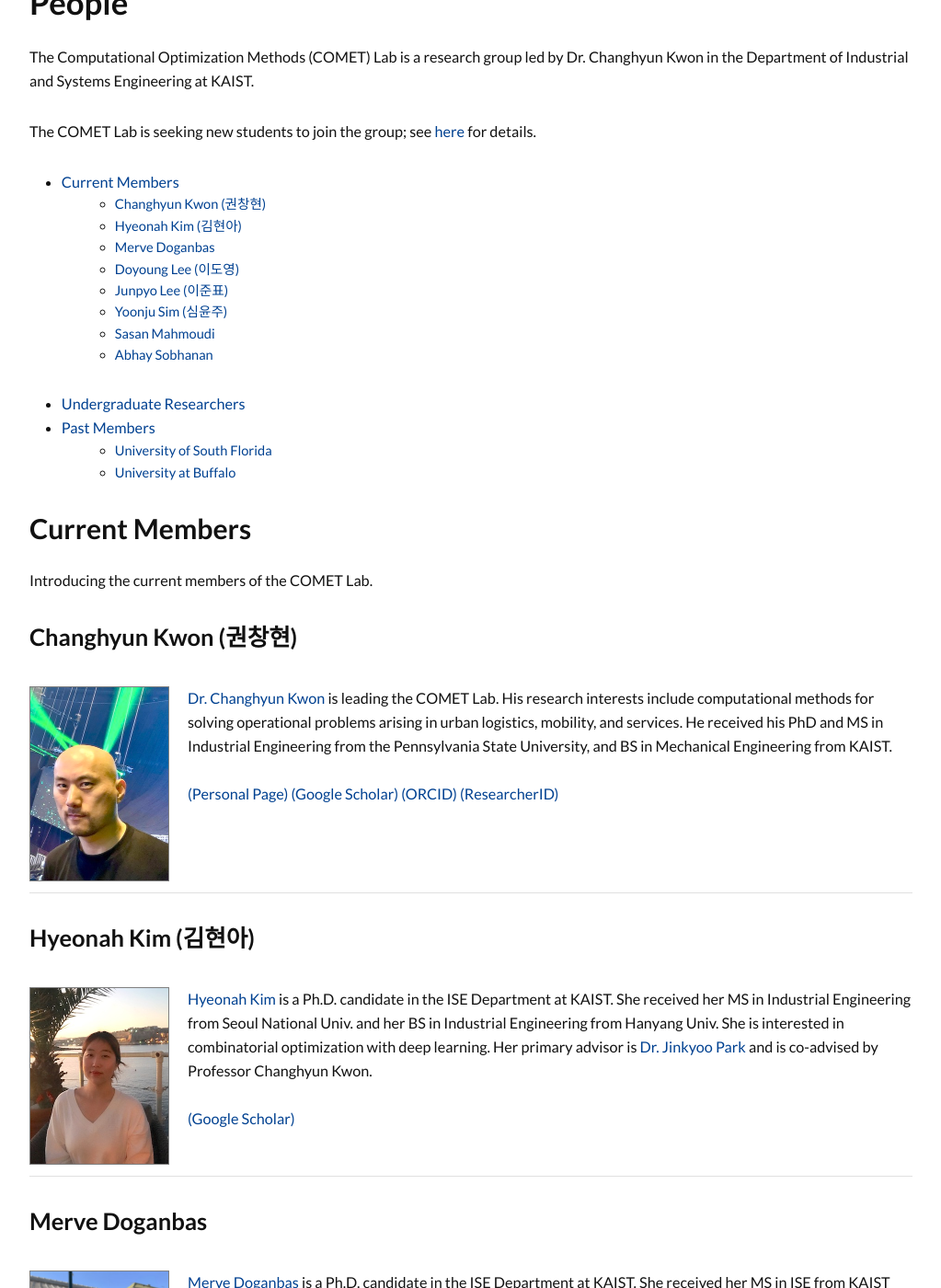
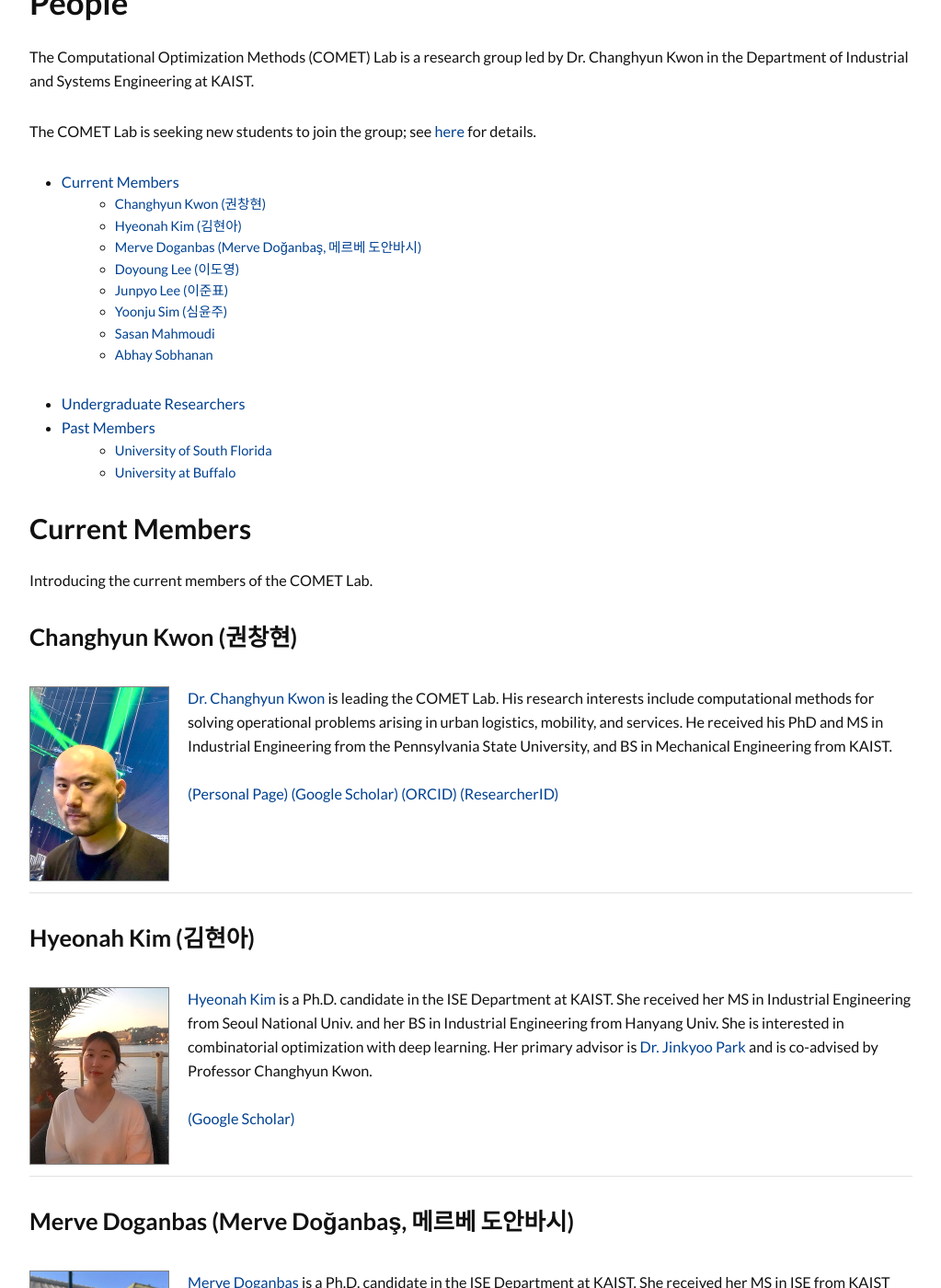
Before and after one commit to kaist-comet/kaist-comet.github.io, a Jekyll site: the page built from people/people.md, in a window 1280 px wide and 1400 px high, scrolled down 209 px. Shown: the whole window at 92% size, without its empty margins (128-1151 px from the left). Built offline with Jekyll 4.4.1, drawn with Linux system fonts in a browser that asks for light colours; some web fonts are replaced; comment, search, counter and statistics services are not loaded.

Commit message:
Update people.md

```diff
--- a/people/people.md
+++ b/people/people.md
@@ -28,7 +28,7 @@
 
 | <img src="/people/images/hyeonah_kim.jpg" class="profile" /> [Hyeonah Kim](https://www.linkedin.com/in/hyeonah-kimm/) is a Ph.D. candidate in the ISE Department at KAIST. She received her MS in Industrial Engineering from Seoul National Univ. and her BS in Industrial Engineering from Hanyang Univ. She is interested in combinatorial optimization with deep learning. Her primary advisor is [Dr. Jinkyoo Park](http://silab.kaist.ac.kr/our-team/) and is co-advised by Professor Changhyun Kwon. <br><br> [(Google Scholar)](https://scholar.google.com/citations?user=TYYYjckAAAAJ&hl=en)|
 
-### Merve Doganbas
+### Merve Doganbas (Merve Doğanbaş, 메르베 도안바시)
 
 | <img src="/people/images/merve.jpg" class="profile" /> [Merve Doganbas](https://www.linkedin.com/in/mervedoganbas/) is a Ph.D. candidate in the ISE Department at KAIST. She received her MS in ISE from KAIST and her BS in Industrial Engineering from Bilkent University in Turkey. She is interested in combinatorial optimization, reinforcement learning, and deep learning. Her primary advisor is [Professor Hayong Shin](http://sal.kaist.ac.kr/?page_id=19) and is co-advised by Professor Changhyun Kwon. |
 
```
